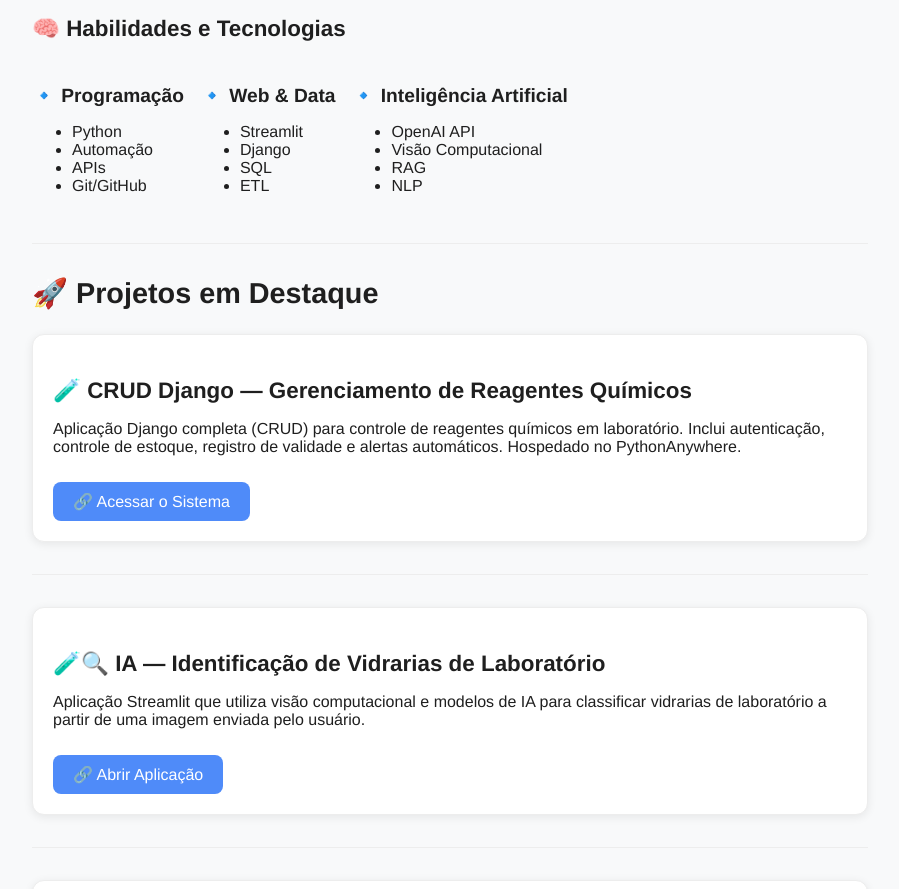
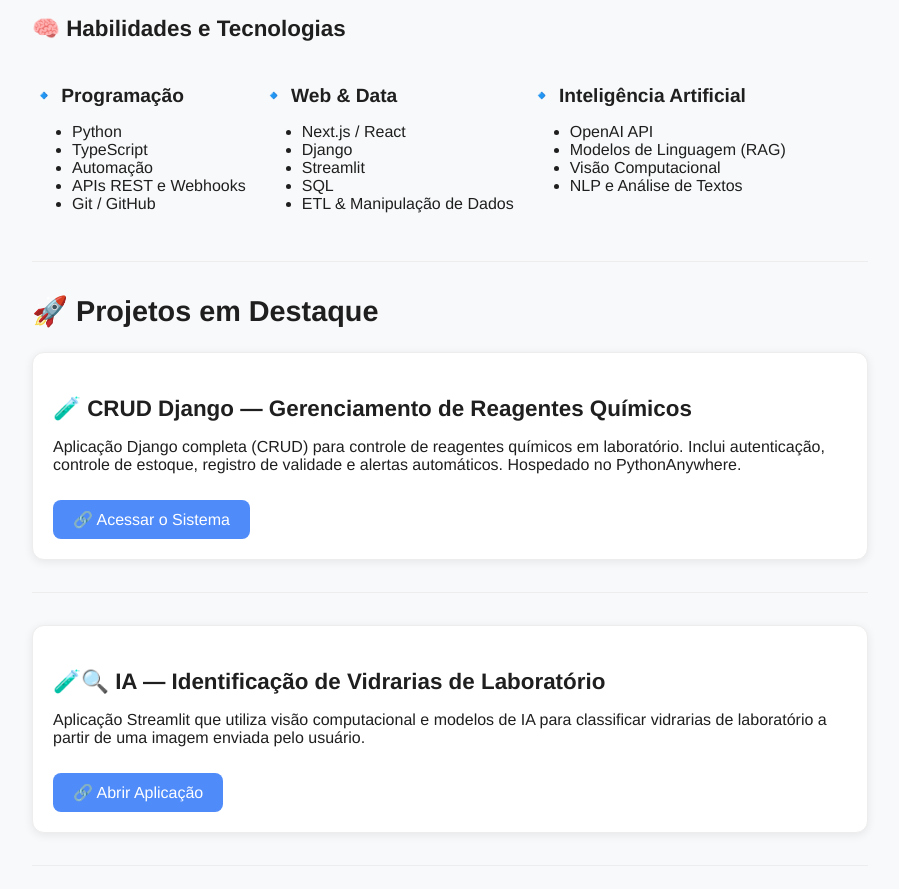
Before and after one commit to VAW1970/portfolio2, a Next.js app: page / in a window 1280 px wide. Shown: the part 1220-2109 px from the top of the page, without its empty margins (190-1089 px from the left). Built offline with nearby package versions, Linux system fonts and the light colour scheme.

Commit message:
Update Skills.tsx

```diff
--- a/app/components/Skills.tsx
+++ b/app/components/Skills.tsx
@@ -9,19 +9,21 @@ export default function Skills() {
           <h4>🔹 Programação</h4>
           <ul>
             <li>Python</li>
+            <li>TypeScript</li>
             <li>Automação</li>
-            <li>APIs</li>
-            <li>Git/GitHub</li>
+            <li>APIs REST e Webhooks</li>
+            <li>Git / GitHub</li>
           </ul>
         </div>
 
         <div className="col">
           <h4>🔹 Web & Data</h4>
           <ul>
+            <li>Next.js / React</li>
+            <li>Django</li>
             <li>Streamlit</li>
-            <li>Django</li>
             <li>SQL</li>
-            <li>ETL</li>
+            <li>ETL & Manipulação de Dados</li>
           </ul>
         </div>
 
@@ -29,9 +31,9 @@ export default function Skills() {
           <h4>🔹 Inteligência Artificial</h4>
           <ul>
             <li>OpenAI API</li>
+            <li>Modelos de Linguagem (RAG)</li>
             <li>Visão Computacional</li>
-            <li>RAG</li>
-            <li>NLP</li>
+            <li>NLP e Análise de Textos</li>
           </ul>
         </div>
       </div>
```
